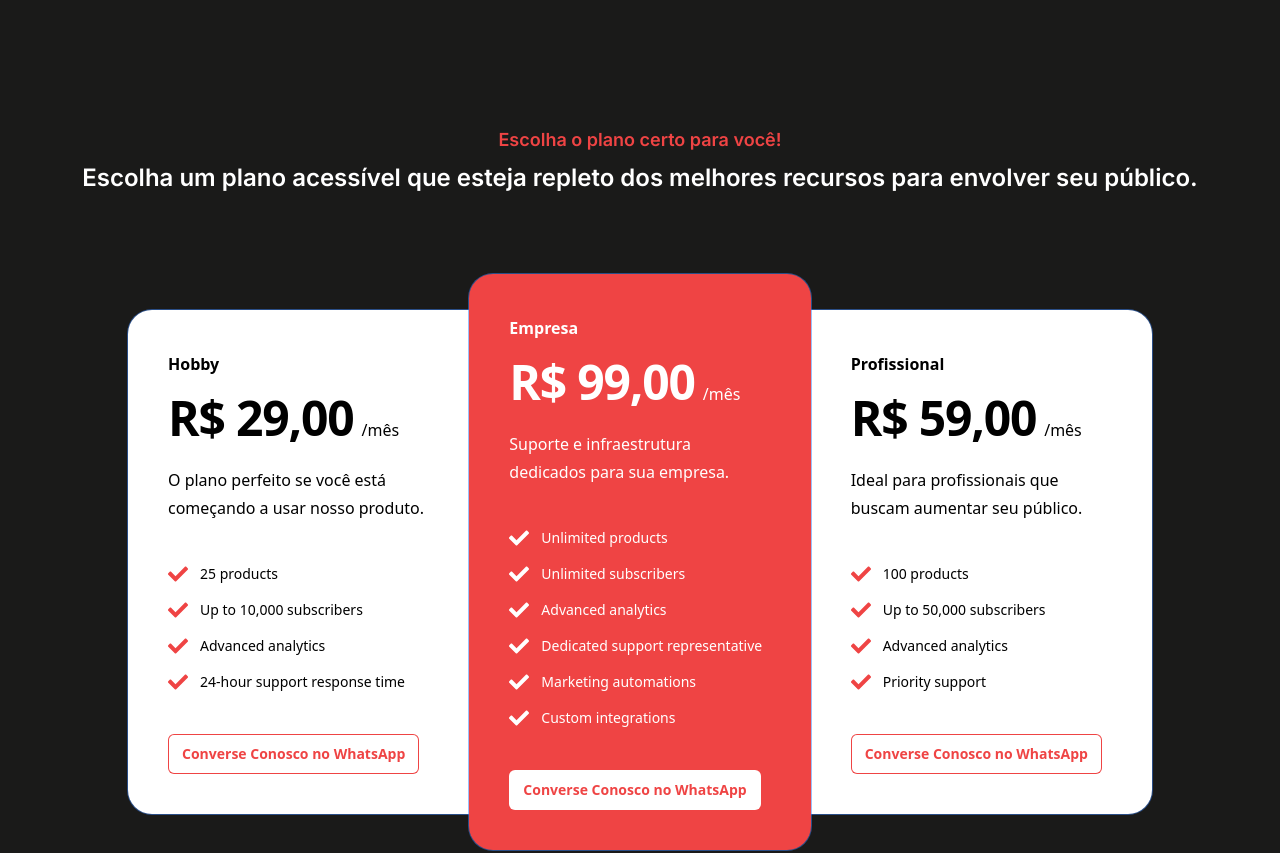
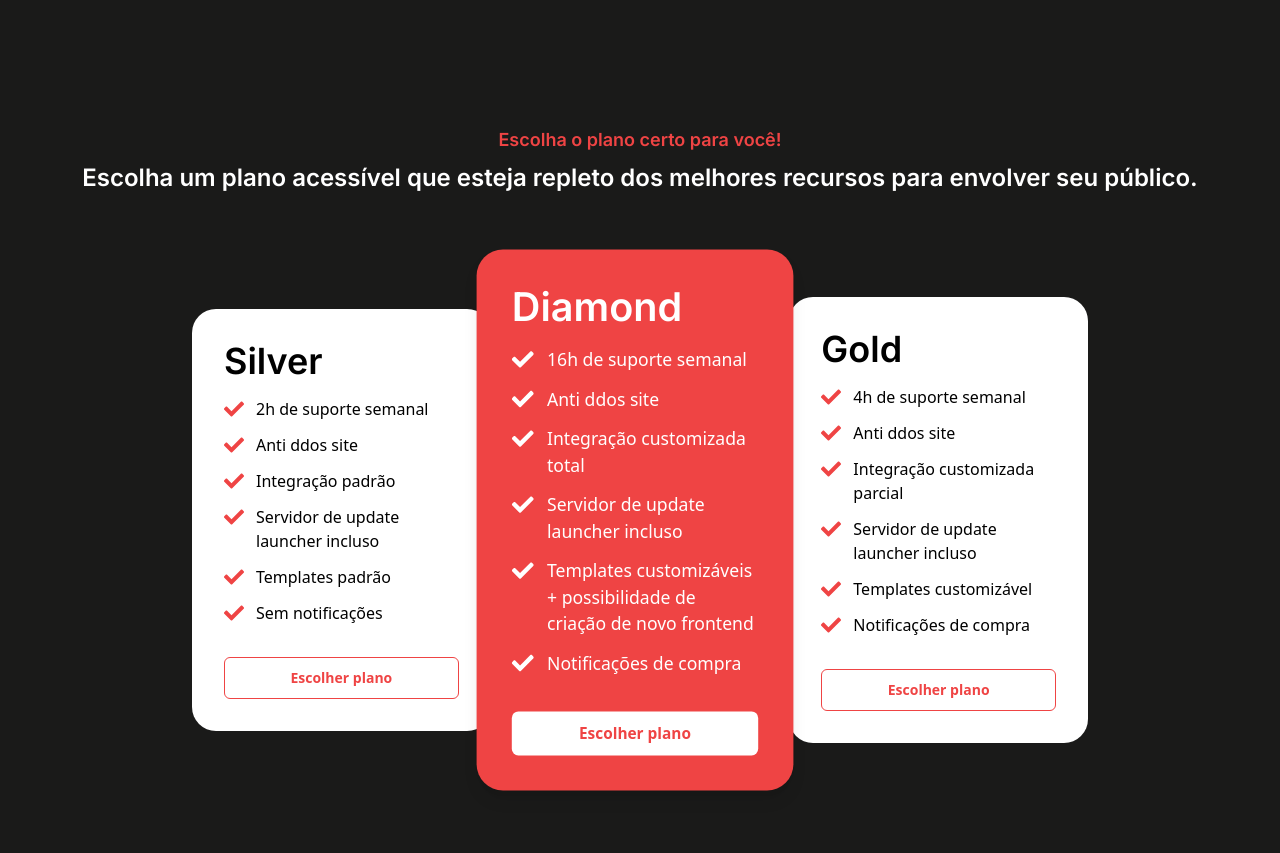
Before and after one commit to ALEF-SYNERGY-SOFTWARE/landing-page, a React (Vite) app: page / in a window 1280 px wide. Shown: the part 1880-2733 px from the top of the page. Built offline with nearby package versions, Linux system fonts and the light colour scheme; what @radix-ui/themes would draw is missing.

Commit message:
feat: update component PriceCard

```diff
--- a/src/components/Price.tsx
+++ /dev/null
@@ -1,173 +0,0 @@
-import { FaCheck } from "react-icons/fa";
-
-const tiers = [
- {
-  name: "Hobby",
-  id: "tier-hobby",
-  href: "#",
-  priceMonthly: "R$ 29,00",
-  description: "O plano perfeito se você está começando a usar nosso produto.",
-  features: [
-   "25 products",
-   "Up to 10,000 subscribers",
-   "Advanced analytics",
-   "24-hour support response time",
-  ],
-  featured: false,
- },
- {
-  name: "Empresa",
-  id: "tier-enterprise",
-  href: "#",
-  priceMonthly: "R$ 99,00",
-  description: "Suporte e infraestrutura dedicados para sua empresa.",
-  features: [
-   "Unlimited products",
-   "Unlimited subscribers",
-   "Advanced analytics",
-   "Dedicated support representative",
-   "Marketing automations",
-   "Custom integrations",
-  ],
-  featured: true,
- },
- {
-  name: "Profissional",
-  id: "tier-professional",
-  href: "#",
-  priceMonthly: "R$ 59,00",
-  description: "Ideal para profissionais que buscam aumentar seu público.",
-  features: [
-   "100 products",
-   "Up to 50,000 subscribers",
-   "Advanced analytics",
-   "Priority support",
-  ],
-  featured: false,
- },
-];
-
-function classNames(...classes: string[]) {
- return classes.filter(Boolean).join(" ");
-}
-
-export function Price() {
- return (
-  <div className="relative isolate px-6 py-24 sm:py-32 lg:px-8">
-   <div
-    aria-hidden="true"
-    className="absolute inset-x-0 -top-3 -z-10 transform-gpu overflow-hidden px-36 blur-3xl"
-   >
-    <div
-     style={{
-      clipPath:
-       "polygon(74.1% 44.1%, 100% 61.6%, 97.5% 26.9%, 85.5% 0.1%, 80.7% 2%, 72.5% 32.5%, 60.2% 62.4%, 52.4% 68.1%, 47.5% 58.3%, 45.2% 34.5%, 27.5% 76.7%, 0.1% 64.9%, 17.9% 100%, 27.6% 76.8%, 76.1% 97.7%, 74.1% 44.1%)",
-     }}
-     className="mx-auto"
-    />
-   </div>
-   <div className="mx-auto text-center">
-    <p className="text-lg text-red-500 font-serif font-semibold">
-     Escolha o plano certo para você!
-    </p>
-   </div>
-   <p className="mx-auto text-center text-white text-2xl font-serif font-semibold mt-2">
-    Escolha um plano acessível que esteja repleto dos melhores recursos para
-    envolver seu público.
-   </p>
-   <div className="mx-auto mt-16 grid max-w-lg grid-cols-1 items-center gap-y-6 sm:mt-20 sm:gap-y-0 lg:max-w-5xl lg:grid-cols-3">
-    {tiers.map((tier, tierIdx) => (
-     <div
-      key={tier.id}
-      className={classNames(
-       tier.featured
-        ? "relative bg-red-500 focus:outline-none"
-        : "bg-white sm:mx-8 lg:mx-0",
-       tier.featured
-        ? ""
-        : tierIdx === 0
-        ? "rounded-t-3xl sm:rounded-b-none lg:rounded-bl-3xl lg:rounded-tr-none"
-        : tierIdx === tiers.length - 1
-        ? "sm:rounded-t-none lg:rounded-bl-none lg:rounded-tr-3xl"
-        : "",
-       "rounded-3xl p-8 ring-1 sm:p-10"
-      )}
-     >
-      <h3
-       id={tier.id}
-       className={classNames(
-        tier.featured ? "text-white" : "text-black",
-        "text-base/7 font-semibold"
-       )}
-      >
-       {tier.name}
-      </h3>
-      <p className="mt-4 flex items-baseline gap-x-2">
-       <span
-        className={classNames(
-         tier.featured ? "text-white" : "text-black",
-         "text-5xl font-semibold tracking-tight"
-        )}
-       >
-        {tier.priceMonthly}
-       </span>
-       <span
-        className={classNames(
-         tier.featured ? "text-white" : "text-black",
-         "text-base"
-        )}
-       >
-        /mês
-       </span>
-      </p>
-      <p
-       className={classNames(
-        tier.featured ? "text-white" : "text-black",
-        "mt-6 text-base/7"
-       )}
-      >
-       {tier.description}
-      </p>
-      <ul
-       role="list"
-       className={classNames(
-        tier.featured ? "text-white" : "text-black",
-        "mt-8 space-y-3 text-sm/6 sm:mt-10"
-       )}
-      >
-       {tier.features.map((feature) => (
-        <li key={feature} className="flex gap-x-3">
-         <FaCheck
-          aria-hidden="true"
-          className={classNames(
-           tier.featured ? "text-white" : "text-red-500",
-           "h-6 w-5 flex-none"
-          )}
-         />
-         {feature}
-        </li>
-       ))}
-      </ul>
-      <button>
-       <a
-        aria-describedby={tier.id}
-        onClick={() => {
-         window.location.href =
-          "https://api.whatsapp.com/send/?phone=5551991007356&text=ola+gostaria+de+contratar+a+gamecms&type=phone_number&app_absent=0";
-        }}
-        className={classNames(
-         tier.featured
-          ? "bg-white text-red-500 hover:bg-gray-200 focus:bg-red-500 "
-          : "text-red-500 ring-1 ring-inset ring-red-500 hover:bg-red-100 ",
-         "mt-8 block rounded-md px-3.5 py-2.5 text-center text-sm font-semibold sm:mt-10"
-        )}
-       >
-        Converse Conosco no WhatsApp
-       </a>
-      </button>
-     </div>
-    ))}
-   </div>
-  </div>
- );
-}
--- /dev/null
+++ b/src/components/PriceCard.tsx
@@ -0,0 +1,108 @@
+import { FaCheck } from "react-icons/fa";
+
+export function PriceCard() {
+ const planos = [
+  {
+   nome: "Silver",
+   beneficios: [
+    "2h de suporte semanal",
+    "Anti ddos site",
+    "Integração padrão",
+    "Servidor de update launcher incluso",
+    "Templates padrão",
+    "Sem notificações",
+   ],
+  },
+  {
+   nome: "Diamond",
+   beneficios: [
+    "16h de suporte semanal",
+    "Anti ddos site",
+    "Integração customizada total",
+    "Servidor de update launcher incluso",
+    "Templates customizáveis + possibilidade de criação de novo frontend",
+    "Notificações de compra",
+   ],
+  },
+  {
+   nome: "Gold",
+   beneficios: [
+    "4h de suporte semanal",
+    "Anti ddos site",
+    "Integração customizada parcial",
+    "Servidor de update launcher incluso",
+    "Templates customizável",
+    "Notificações de compra",
+   ],
+  },
+ ];
+
+ return (
+  <div className="relative isolate px-6 py-24 sm:py-32 lg:px-8">
+   <div className="mx-auto text-center">
+    <p className="text-lg text-red-500 font-serif font-semibold">
+     Escolha o plano certo para você!
+    </p>
+   </div>
+   <p className="mx-auto text-center text-white text-2xl font-serif font-semibold mt-2">
+    Escolha um plano acessível que esteja repleto dos melhores recursos para
+    envolver seu público.
+   </p>
+   <div className="mx-auto mt-16 grid max-w-lg grid-cols-1 items-center gap-y-6 sm:mt-20 sm:gap-y-0 lg:max-w-4xl lg:grid-cols-3">
+    {planos.map((plano, index) => (
+     <div
+      key={index}
+      className={`
+              ${
+               index === 1
+                ? "w-[18rem] bg-red-500 min-h-[25rem] shadow-lg transform scale-110 z-10"
+                : "bg-white"
+              }
+              rounded-3xl p-8
+            `}
+     >
+      <h3
+       className={`${
+        index === 1
+         ? "text-4xl font-serif font-semibold text-white"
+         : "text-4xl font-serif font-semibold"
+       }`}
+      >
+       {plano.nome}
+      </h3>
+      <ul
+       role="list"
+       className={`${
+        index === 1 ? "mt-4 text-white text-left" : "mt-4 text-left"
+       }`}
+      >
+       {plano.beneficios.map((beneficio, idx) => (
+        <li key={idx} className="flex gap-x-3 mb-3">
+         <FaCheck
+          aria-hidden="true"
+          className={`${
+           index === 1 ? "text-white h-6 w-5 flex-none" : "text-red-500 h-6 w-5 flex-none"
+          }`}
+         />
+         {beneficio}
+        </li>
+       ))}
+      </ul>
+      <button
+       className={`${
+        index === 1
+         ? "w-full bg-white text-red-500 hover:bg-red-200"
+         : "w-full hover:bg-red-100 border border-red-500 text-red-500"
+       } mt-8 block rounded-md px-3.5 py-2.5 text-sm font-semibold focus-visible:outline focus-visible:outline-2 focus-visible:outline-offset-2`}
+       onClick={() => {
+        window.open("https://api.whatsapp.com/send/?phone=5551991007356&text=ola+gostaria+de+contratar+a+gamecms&type=phone_number&app_absent=0")
+       }}
+      >
+       Escolher plano
+      </button>
+     </div>
+    ))}
+   </div>
+  </div>
+ );
+}
--- a/src/pages/Home.tsx
+++ b/src/pages/Home.tsx
@@ -1,11 +1,11 @@
 import { MainContent } from "../components/MainContent";
-import { Price } from "../components/Price";
+import { PriceCard } from "../components/PriceCard";
 
 export function Home() {
  return (
   <div>
    <MainContent />
-   <Price />
+   <PriceCard />
   </div>
  );
 }
```
Also changed, not shown: 5 other files (tests, documents, lock files or other folders).
